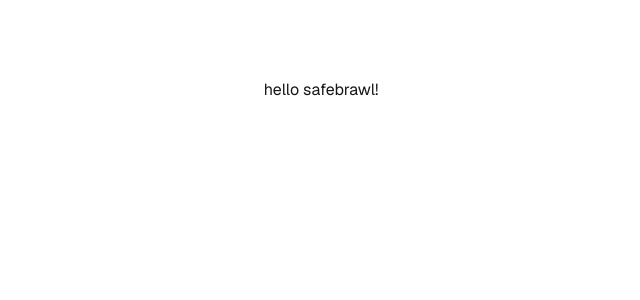
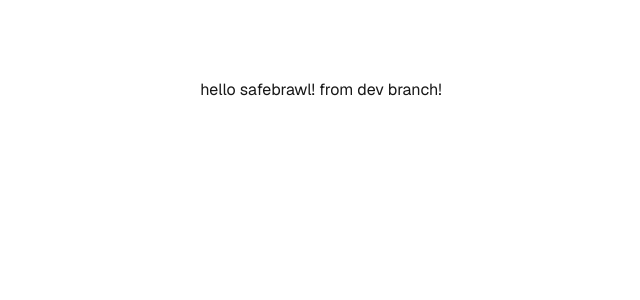
Before and after one commit to neco3coffee/safebrawl, a Next.js app: page / in a window 1280 px wide. Shown: the top 300 px of the page, without its empty margins (319-959 px from the left). Built offline with nearby package versions, Linux system fonts and the light colour scheme.

Commit message:
test cicd change

```diff
--- a/src/app/page.tsx
+++ b/src/app/page.tsx
@@ -3,7 +3,7 @@ import Image from "next/image";
 export default function Home() {
 	return (
 		<div className="font-sans grid grid-rows-[20px_1fr_20px] items-center justify-items-center min-h-screen p-8 pb-20 gap-16 sm:p-20">
-			hello safebrawl!
+			hello safebrawl! from dev branch!
 		</div>
 	);
 }
```
